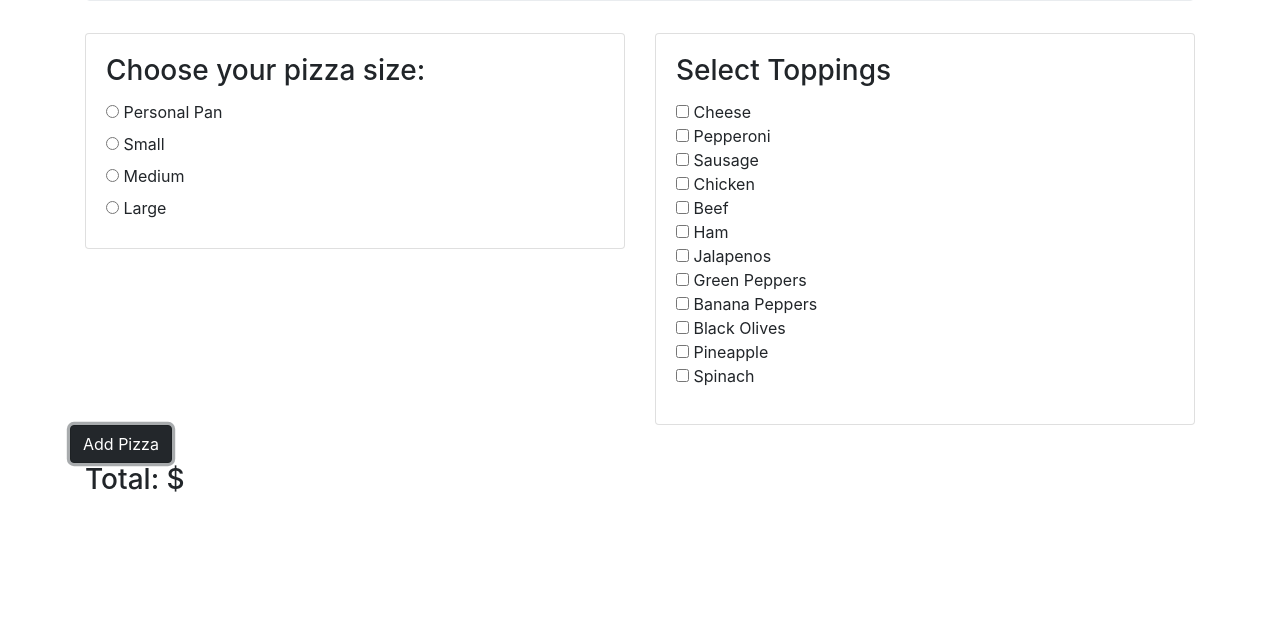
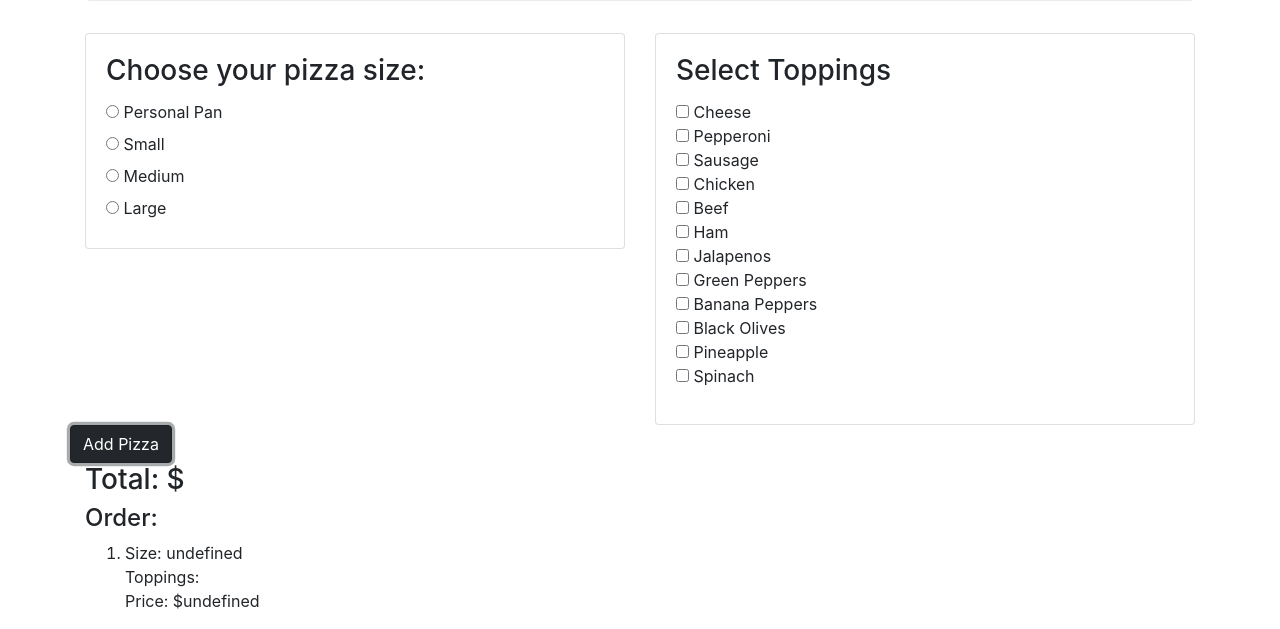
Before and after one commit to Joebenitus/pizza-parlor, a plain HTML site: page index.html in a window 1280 px wide. Both pictures are taken after a click on the button "Add Pizza". Shown: the part 183-812 px from the top of the page. Drawn offline with Linux system fonts and the light colour scheme.

Commit message:
add prototype which shows each pizza under 'order' section including their respective toppings, size, and price

```diff
--- a/index.html
+++ b/index.html
@@ -72,6 +72,12 @@
     <div class="total">
       <h3>Total: $<span id="final-price"></span></h3>
     </div>
+    <div class="order">
+      <h4>Order:</h4>
+      <ol id="order-list">
+
+      </ol>
+    </div>
   </div>
 </body>
 </html>
--- a/js/scripts.js
+++ b/js/scripts.js
@@ -28,15 +28,20 @@ Pizza.prototype.price = function(){
 
 Pizza.prototype.addPizza = function(list){
   list.push(this);
+
+}
+
+Pizza.prototype.showPizzas = function(list){
+
 }
 
 // UI Logic
 $(document).ready(function(){
   let pizzaList = [];
   $("form#submit").submit(function(event) {
+    event.preventDefault();
     const arrayToppings = [];
     const pizzaSize = $("input:radio[name=size]:checked").val();
-    event.preventDefault();
     $(".total").show();
     $("input:checkbox[name=pizza-toppings]:checked").each(function() {
       const pizzaTopping = $(this).val();
@@ -46,5 +51,6 @@ $(document).ready(function(){
     newPizza.addPizza(pizzaList);
     console.log(pizzaList);
     $('#final-price').text(newPizza.price());
+    $("#order-list").append("<li>Size: " + pizzaSize + "<br>Toppings: " + arrayToppings.join(", ") + "<br>Price: $" + newPizza.price() + "</li>")
   });
 })
```
Also changed, not shown: 1 other file.
